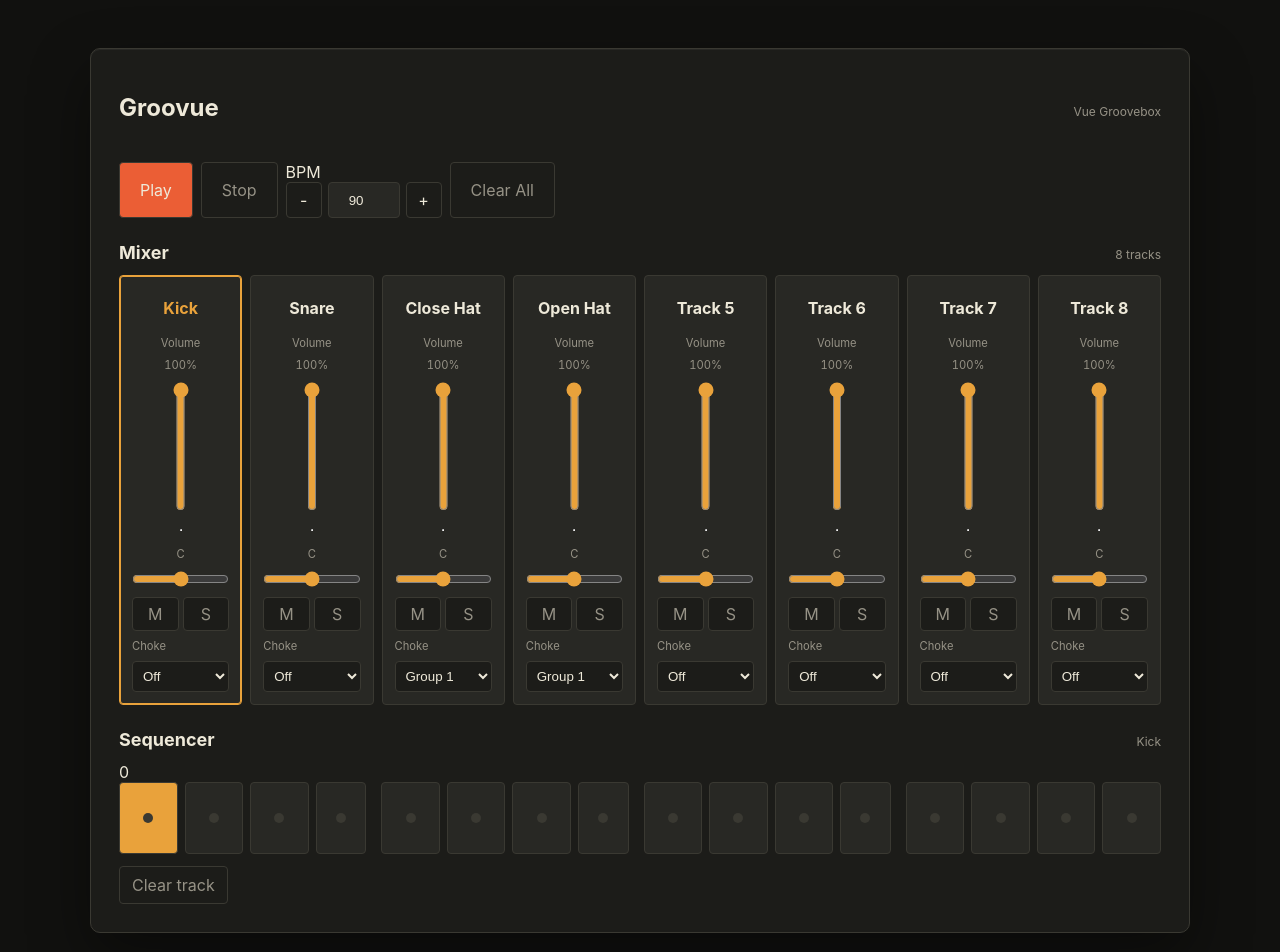
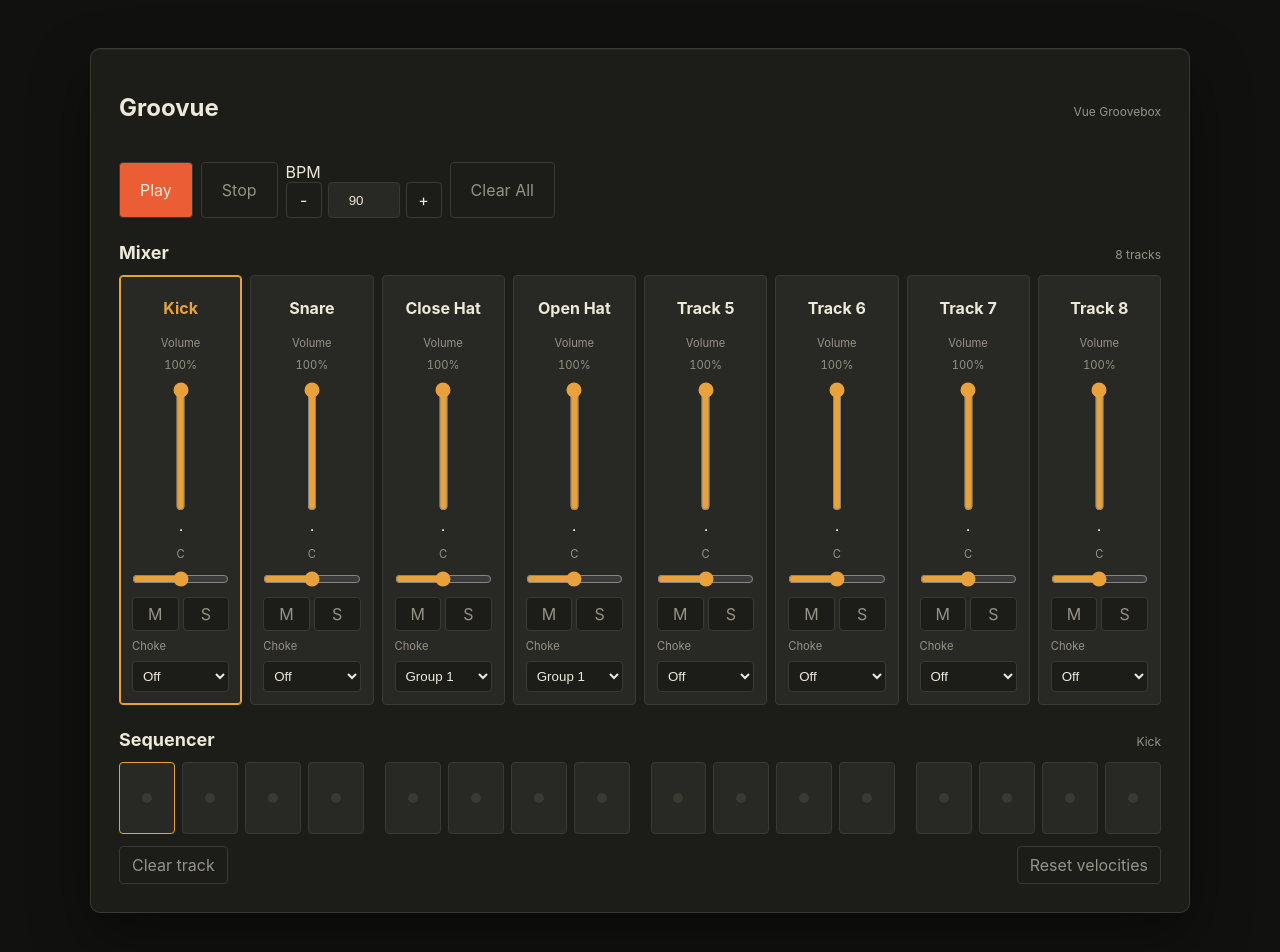
Before and after one commit to jpweijers/groovuebox, a Vue app: page / in a window 1280 px wide. Shown: the top 952 px of the page. Built offline with nearby package versions, Linux system fonts and the light colour scheme.

Commit message:
feat: velocity per step

```diff
--- a/src/assets/main.css
+++ b/src/assets/main.css
@@ -19,6 +19,8 @@
   --solo-glow: rgb(214 106 74 / 30%);
 
   --radius-small: 4px;
+
+  --step-velocity: 50%;
 
   font-family: Inter, ui-sans-serif, system-ui, sans-serif;
   color: var(--text);
--- a/src/audio/AudioEngine.ts
+++ b/src/audio/AudioEngine.ts
@@ -75,9 +75,9 @@ class AudioEngine {
     }
 
     const source = context.createBufferSource()
+    source.buffer = buffer
 
-    source.buffer = buffer
-    velocityGain.gain.value = velocity
+    velocityGain.gain.setValueAtTime(Math.min(1, Math.max(0, velocity)), time)
     source.connect(velocityGain)
 
     if (chokeGroup) {
--- a/src/components/Sequencer.vue
+++ b/src/components/Sequencer.vue
@@ -1,10 +1,21 @@
 <script lang="ts" setup>
 import type { Track } from '@/domain/track.interface.ts'
 import { useGroovebox } from '@/composables/useGroovebox.ts'
+import SequencerStep from '@/components/SequencerStep.vue'
+import { computed } from 'vue'
 
 const { track } = defineProps<{ track: Track; currentStep: number }>()
 
-const { toggleStep, clearTrackSequence } = useGroovebox()
+const { toggleStep, clearTrackSequence, setTrackVelocity, resetTrackVelocities } = useGroovebox()
+
+const beats = computed(() => {
+  return Array.from({ length: 4 }, (_, beatIndex) =>
+    track.steps.slice(beatIndex * 4, beatIndex * 4 + 4).map((step, offset) => ({
+      step,
+      index: beatIndex * 4 + offset,
+    })),
+  )
+})
 </script>
 
 <template>
@@ -13,21 +24,24 @@ const { toggleStep, clearTrackSequence } = useGroovebox()
       <h2 id="sequencer-heading">Sequencer</h2>
       <span> {{ track.name }} </span>
     </header>
-    {{ currentStep }}
     <div class="steps">
-      <button
-        v-for="(step, index) in track.steps"
-        :key="index"
-        type="button"
-        class="step"
-        :class="{ active: step.active, current: index === currentStep }"
-        @click="toggleStep(track.id, index)"
-      >
-        <span aria-hidden="true"></span>
-      </button>
+      <div v-for="(beat, beatIndex) in beats" class="beat">
+        <SequencerStep
+          v-for="{ step, index } in beat"
+          :key="index"
+          :active="step.active"
+          :velocity="step.velocity"
+          :current="index === currentStep"
+          @change-velocity="(velocity) => setTrackVelocity(track.id, index, velocity)"
+          @toggle="() => toggleStep(track.id, index)"
+        />
+      </div>
     </div>
     <footer>
       <button type="button" class="clear" @click="clearTrackSequence(track.id)">Clear track</button>
+      <button type="button" class="clear" @click="resetTrackVelocities(track.id)">
+        Reset velocities
+      </button>
     </footer>
   </section>
 </template>
@@ -45,51 +59,13 @@ const { toggleStep, clearTrackSequence } = useGroovebox()
 
 .steps {
   display: grid;
-  grid-template-columns: repeat(16, 1fr);
+  grid-template-columns: repeat(4, 1fr);
+  gap: 21px;
+}
+
+.beat {
+  display: grid;
+  grid-template-columns: repeat(4, 1fr);
   gap: 7px;
 }
-
-.step {
-  display: grid;
-  min-width: 0;
-  height: 72px;
-  place-items: center;
-  padding: 10px 4px;
-  color: var(--text-muted);
-  background: var(--panel-raised);
-  border: 1px solid var(--border);
-  border-radius: var(--radius-small);
-  cursor: pointer;
-}
-
-.step:hover {
-  border-color: var(--text-muted);
-}
-
-/* Add separation after each four-step beat. */
-.step:nth-child(4n):not(:last-child) {
-  margin-right: 8px;
-}
-
-.step span {
-  width: 10px;
-  height: 10px;
-  background: var(--border);
-  border-radius: 50%;
-}
-
-.step.active {
-  color: var(--text);
-  background: #3a2720;
-  border-color: var(--orange);
-}
-
-.step.current {
-  background: var(--amber);
-}
-
-.step.active span {
-  background: var(--orange);
-  box-shadow: 0 0 10px var(--orange);
-}
 </style>
--- /dev/null
+++ b/src/components/SequencerStep.vue
@@ -0,0 +1,166 @@
+<script lang="ts" setup>
+import { computed, ref, watch } from 'vue'
+
+const props = defineProps<{
+  active: boolean
+  velocity: number
+  current: boolean
+}>()
+
+const emit = defineEmits<{ toggle: []; changeVelocity: [velocity: number] }>()
+
+const previewVelocity = ref(props.velocity)
+const dragging = ref(false)
+
+watch(
+  () => props.velocity,
+  (velocity) => {
+    if (!dragging.value) {
+      previewVelocity.value = velocity
+    }
+  },
+)
+
+const velocityPercentage = computed(() => {
+  return Math.round(previewVelocity.value * 100)
+})
+
+const stepStyle = computed(() => ({
+  '--step-velocity': `${previewVelocity.value * 100}%`,
+}))
+
+const DRAG_THRESHOLD = 4
+const VELOCITY_DRAG_DISTANCE = 100
+
+let pointerId: number | null = null
+let startY = 0
+let startVelocity = 1
+let moved = false
+
+function clampVelocity(value: number): number {
+  return Math.min(1, Math.max(0, value))
+}
+
+function startDrag(event: PointerEvent): void {
+  if (event.button !== 0) return
+
+  const button = event.currentTarget as HTMLButtonElement
+
+  pointerId = event.pointerId
+  startY = event.clientY
+  startVelocity = props.velocity
+  previewVelocity.value = props.velocity
+  moved = false
+
+  button.setPointerCapture(event.pointerId)
+}
+
+function moveDrag(event: PointerEvent): void {
+  if (event.pointerId !== pointerId || !props.active) return
+
+  const distance = startY - event.clientY
+
+  if (!moved && Math.abs(distance) < DRAG_THRESHOLD) return
+
+  moved = true
+  dragging.value = true
+  previewVelocity.value = clampVelocity(startVelocity + distance / VELOCITY_DRAG_DISTANCE)
+}
+
+function finishDrag(event: PointerEvent): void {
+  if (event.pointerId !== pointerId) return
+
+  if (moved) {
+    emit('changeVelocity', previewVelocity.value)
+  } else {
+    emit('toggle')
+  }
+
+  pointerId = null
+  moved = false
+  dragging.value = false
+
+  const button = event.target as HTMLButtonElement
+  if (button.hasPointerCapture(event.pointerId)) {
+    button.releasePointerCapture(event.pointerId)
+  }
+}
+</script>
+
+<template>
+  <button
+    type="button"
+    class="step"
+    :class="{ current, active }"
+    :style="stepStyle"
+    @pointerdown="startDrag"
+    @pointermove="moveDrag"
+    @pointerup="finishDrag"
+    @pointercancel="finishDrag"
+  >
+    <span class="indicator" />
+    <span class="velocity-fill" />
+    <output v-if="dragging" class="velocity-value">{{ velocityPercentage }}%</output>
+  </button>
+</template>
+
+<style scoped>
+.step {
+  position: relative;
+  display: grid;
+  width: 100%;
+  height: 72px;
+  min-width: 0;
+  overflow: hidden;
+  place-items: center;
+  color: var(--text-muted);
+  background: var(--panel-raised);
+  border: 1px solid var(--border);
+  border-radius: var(--radius-small);
+  cursor: pointer;
+}
+
+.step:hover {
+  border: none;
+}
+
+.step.current {
+  border-color: var(--amber);
+}
+
+.velocity-fill {
+  position: absolute;
+  right: 0;
+  bottom: 0;
+  left: 0;
+  height: var(--step-velocity);
+  background: var(--orange);
+  opacity: 0;
+  pointer-events: none;
+}
+
+.step.active .velocity-fill {
+  opacity: 0.2;
+}
+
+.velocity-value {
+  font-size: smaller;
+  position: absolute;
+  bottom: 5px;
+  color: var(--text-muted);
+  z-index: 2;
+}
+
+.indicator {
+  width: 10px;
+  height: 10px;
+  background: var(--border);
+  border-radius: 50%;
+  z-index: 1;
+}
+
+.step.active .indicator {
+  background: var(--orange);
+  box-shadow: 0 0 10px var(--orange);
+}
+</style>
--- a/src/components/TransportControls.vue
+++ b/src/components/TransportControls.vue
@@ -25,12 +25,14 @@ const { play, stop, clearAllTracks } = useGroovebox()
 }
 
 .start {
-  padding: 10px 20px;
   background: var(--orange);
 }
 
 .stop {
-  padding: 10px 20px;
   color: var(--text-muted);
 }
+
+button {
+  padding: 10px 20px;
+}
 </style>
--- a/src/composables/useGroovebox.ts
+++ b/src/composables/useGroovebox.ts
@@ -50,6 +50,14 @@ export function useGroovebox() {
       for (const step of track.steps) {
         step.active = false
       }
+    }
+  }
+
+  function resetTrackVelocities(id: string) {
+    const track = findTrack(id)
+    if (!track) return
+    for (const step of track.steps) {
+      step.velocity = 1
     }
   }
 
@@ -167,6 +175,7 @@ export function useGroovebox() {
     toggleStep,
     clearTrackSequence,
     clearAllTracks,
+    resetTrackVelocities,
     loadSamples,
     play,
     stop,
```
